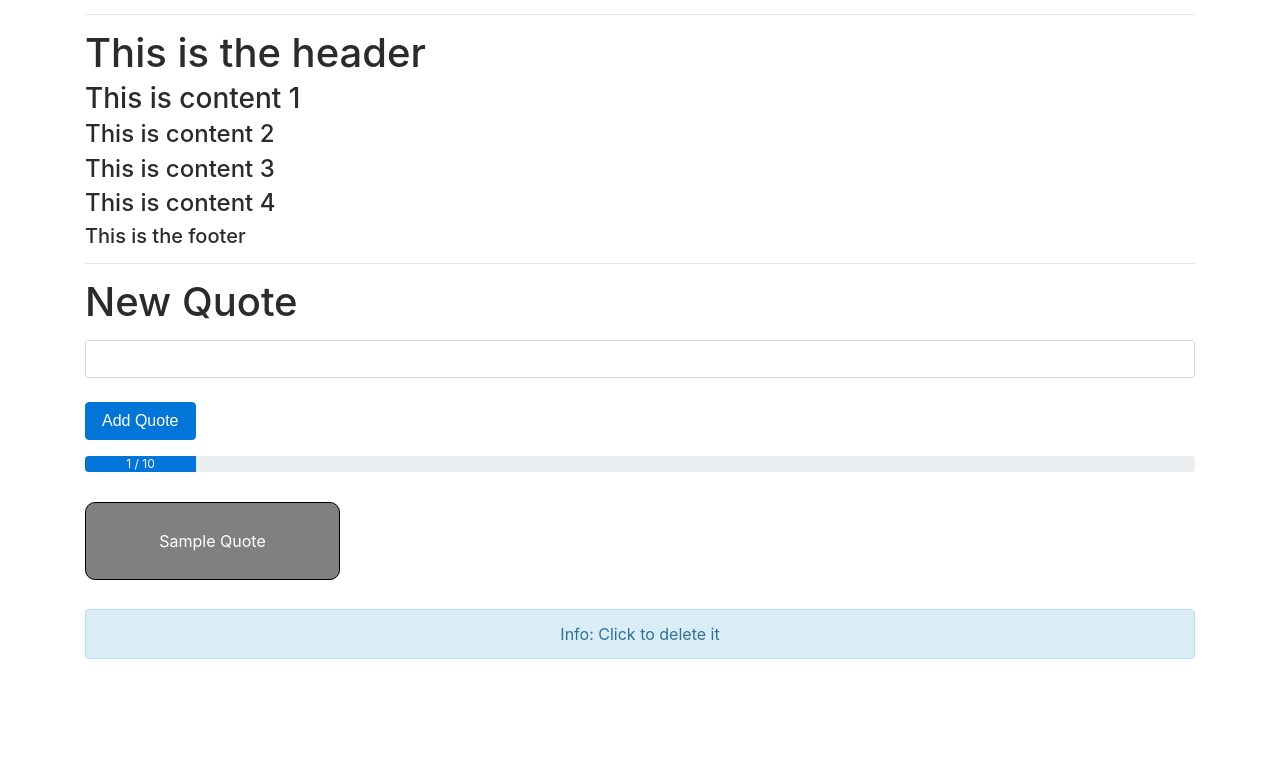
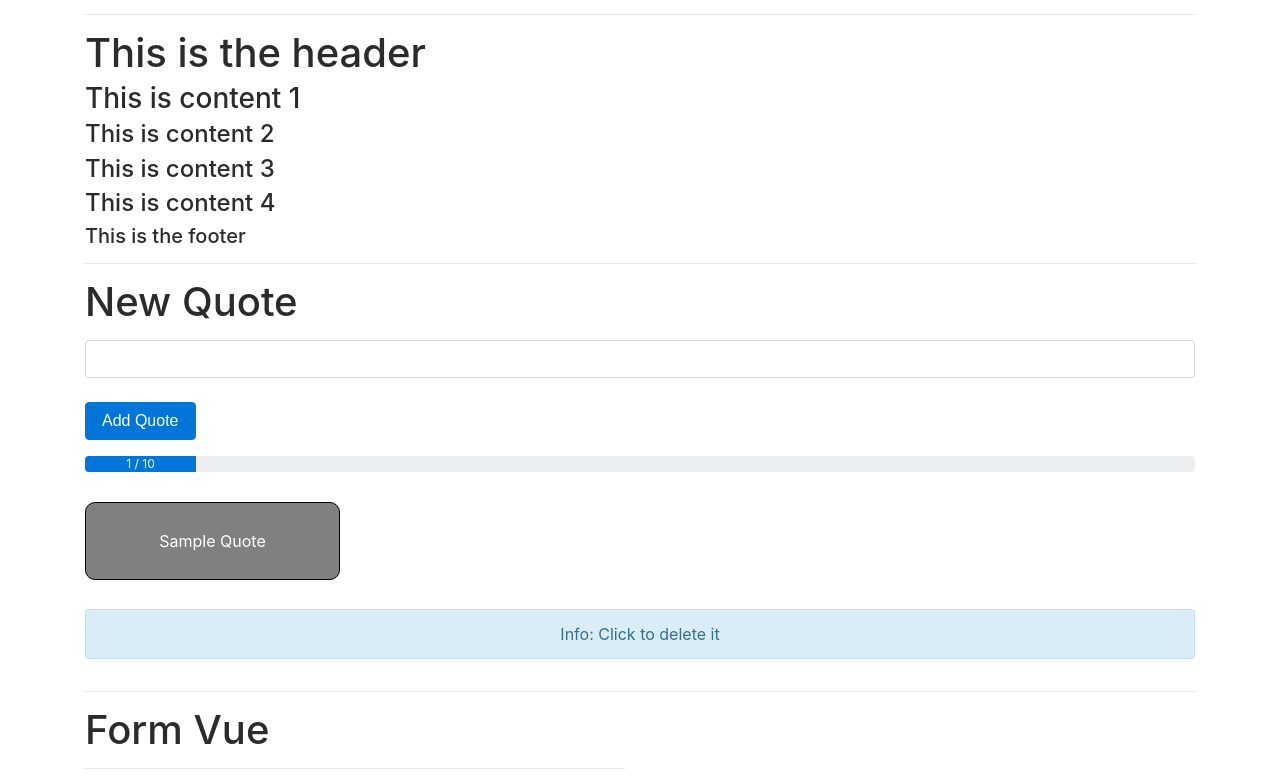
Before and after one commit to WillyLu326/Vue-Project, a Vue app: page / in a window 1280 px wide. Shown: the part 605-1388 px from the top of the page. Before the commit the page ends 1280 px from the top, so only its background shows below. Built offline with nearby package versions, Linux system fonts and the light colour scheme.

Commit message:
import Forms into App.vue

```diff
--- a/src/App.vue
+++ b/src/App.vue
@@ -14,6 +14,8 @@
     </app-parent>
     <hr>
     <app-quotes></app-quotes>
+    <hr>
+    <app-forms></app-forms>
   </div>
 </template>
 
@@ -22,13 +24,15 @@
   import MainUser from './props/MainUser.vue'
   import Parent from './slot/Parent.vue'
   import Quotes from './quotes/Quotes.vue'
+  import Forms from './forms/Forms.vue'
 
   export default {
     components: {
       'app-user': User,
       'app-main-user': MainUser,
       'app-parent': Parent,
-      appQuotes: Quotes
+      appQuotes: Quotes,
+      appForms: Forms
     }
   }
 </script>
--- a/src/forms/Forms.vue
+++ b/src/forms/Forms.vue
@@ -3,6 +3,7 @@
       <div class="row">
           <div class="col-sm-6 col-sm-offset-2">
               <h1>Form Vue</h1>
+              <hr>
           </div>
       </div>
   </form>
```
